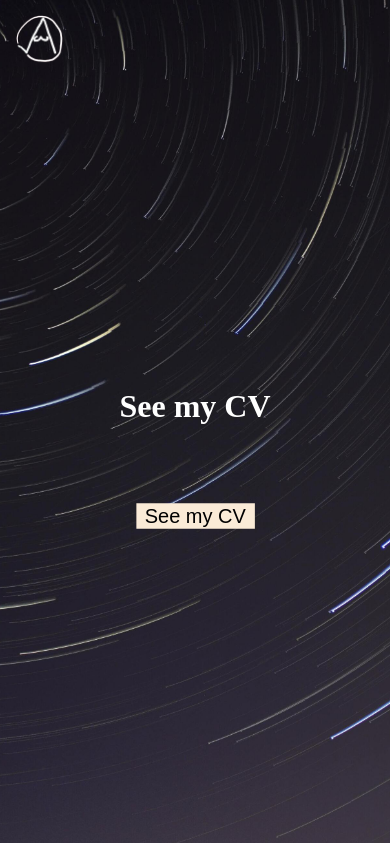
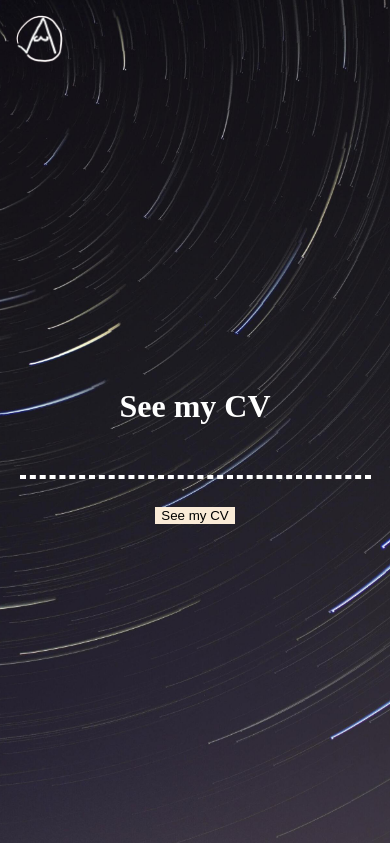
Before and after one commit to nairdanus/muelthaler.com, a Django app: page /open_pdf/ in a window 390 px wide. Shown: the top 843 px of the page. Run offline with Django 5.2, Linux system fonts and the light colour scheme.

Commit message:
minor style update

```diff
--- a/base/forms.py
+++ b/base/forms.py
@@ -1,5 +1,10 @@
 from django import forms
 from captcha.fields import CaptchaField
+from django.utils.translation import gettext_lazy
+
 
 class PdfAccessForm(forms.Form):
-    captcha = CaptchaField()
+    captcha = CaptchaField(
+        error_messages={"invalid": gettext_lazy("Invalid CAPTCHA")},
+
+    )
--- a/base/templates/base/home.html
+++ b/base/templates/base/home.html
@@ -1,4 +1,4 @@
-{% extends "master.html" %}
+
 {% load static %}
 
 
--- a/base/templates/base/open_cv.html
+++ b/base/templates/base/open_cv.html
@@ -6,9 +6,9 @@
 {% block universe %}
     <div class="name">
     <h1 style="color: white; margin: 50px">See my CV</h1>
-        <form style="color: white; width: 35%; margin: auto; transform: scale(1.5)" method="post">
+        <form class="captcha-form" method="post">
             {% csrf_token %}
-            {{ form }}
+            <div class="captcha">{{ form }}</div>
             <br/>
             <button style="background-color: antiquewhite; border: none; margin: 10px;" type="submit">See my CV</button>
         </form>
--- a/static/style.css
+++ b/static/style.css
@@ -55,14 +55,6 @@ html, body {
     padding: 0.5em 1em;
     background-color: rgba(134, 134, 134, 0.74);
 }
-.lmu-logo {
-    width: 100%;
-    padding-top: 10px;
-}
-.lmu-logo img {
-    width: 150px;
-    margin: auto;
-}
 
 .interest_list{
     width: 100%;
@@ -71,7 +63,28 @@ html, body {
     margin: auto;
     text-align: left;
     width: 25%;
+    @media screen and (max-width: 800px) {
+        width: 100%;
+    }
 }
+
+.captcha-form {
+    color: white;
+    width: 35%;
+    margin: auto;
+    transform: scale(1.5);
+    @media screen and (max-width: 800px) {
+        width: 90%;
+        transform: scale(1);
+    }
+}
+
+.captcha {
+    border-color: white;
+    border-width: 2px;
+    border-style: dashed;
+}
+
 
 .iframe {
     width: 40%;
@@ -87,9 +100,6 @@ html, body {
     justify-content: space-evenly;
 }
 
-.footer-item {
-    transform: scale(0.9);
-}
 
 a {
     color: inherit;
```
Also changed, not shown: base/templates/403.html (+6 -14 lines), base/templates/404.html (+6 -14 lines).
